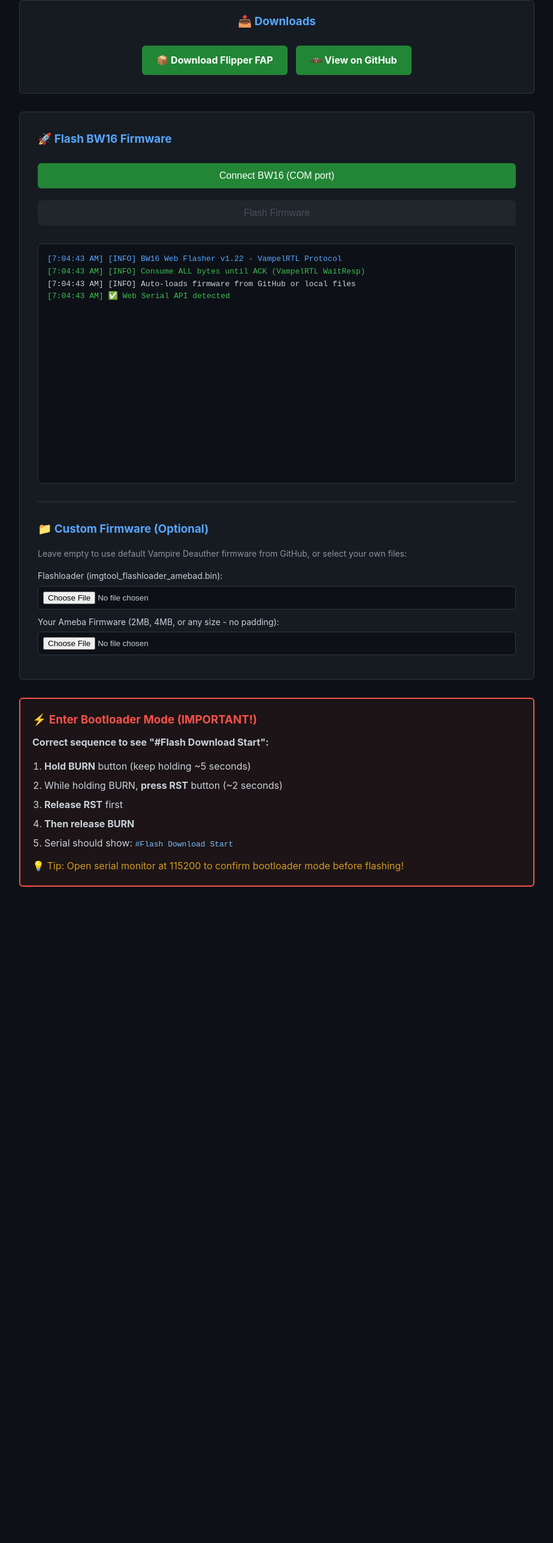
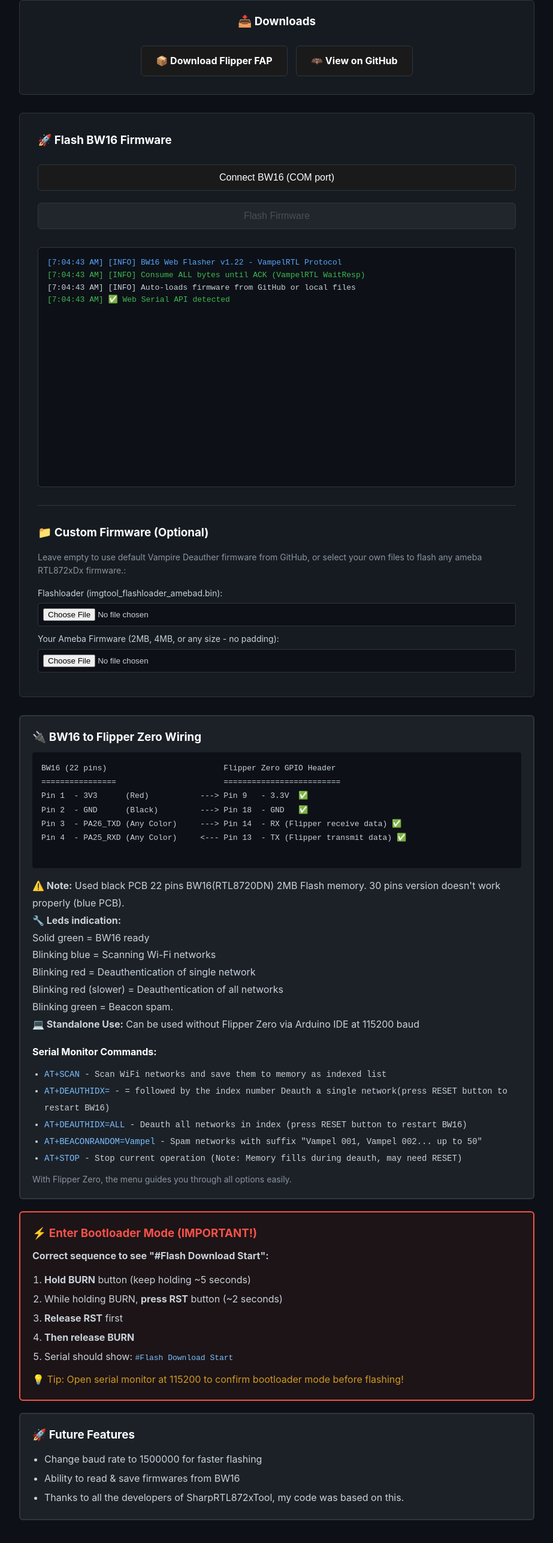
Before and after one commit to vampel/vampel.github.io, a plain HTML site: page index.html in a window 1280 px wide. Shown: the part 180-2752 px from the top of the page at 60% size, without its empty margins (178-1101 px from the left). Before the commit the page ends 1718 px from the top, so only its background shows below. Drawn offline with Linux system fonts and the light colour scheme.

Commit message:
v1.22 working black

```diff
--- a/index.html
+++ b/index.html
@@ -13,7 +13,8 @@
             line-height: 1.6;
         }
         .container { max-width: 900px; margin: 0 auto; padding: 40px 20px; }
-        h1 { font-size: 2.5em; margin-bottom: 10px; color: #58a6ff; text-align: center; }
+        h1 { font-size: 2.5em; margin-bottom: 10px; color: #ffffff; text-align: center; }
+        h3 { color: #ffffff; }
         .subtitle { text-align: center; color: #8b949e; margin-bottom: 40px; }
         .flasher-box {
             background: #161b22;
@@ -31,7 +32,7 @@
         }
         .info-box {
             background: #1c2128;
-            border: 2px solid #58a6ff;
+            border: 2px solid #30363d;
             border-radius: 6px;
             padding: 20px;
             margin-bottom: 20px;
@@ -44,7 +45,7 @@
             margin-bottom: 20px;
         }
         .warning-box h3 { color: #f85149; margin-bottom: 10px; }
-        .info-box h3 { color: #58a6ff; margin-bottom: 10px; }
+        .info-box h3 { color: #ffffff; margin-bottom: 10px; }
         .success-box h3 { color: #3fb950; margin-bottom: 10px; }
 
         .downloads-section {
@@ -56,13 +57,13 @@
             text-align: center;
         }
         .downloads-section h3 {
-            color: #58a6ff;
+            color: #ffffff;
             margin-bottom: 15px;
         }
 
         .download-link {
             display: inline-block;
-            background: #238636;
+            background: #1a1a1a;
             color: white;
             padding: 12px 24px;
             border-radius: 6px;
@@ -70,13 +71,14 @@
             margin: 10px 5px;
             transition: background 0.2s;
             font-weight: bold;
+            border: 1px solid #30363d;
         }
-        .download-link:hover { background: #2ea043; }
+        .download-link:hover { background: #2a2a2a; }
 
         button {
-            background: #238636;
+            background: #1a1a1a;
             color: white;
-            border: none;
+            border: 1px solid #30363d;
             padding: 12px 24px;
             font-size: 16px;
             border-radius: 6px;
@@ -85,7 +87,7 @@
             margin: 10px 0;
             transition: background 0.2s;
         }
-        button:hover { background: #2ea043; }
+        button:hover { background: #2a2a2a; }
         button:disabled { background: #21262d; color: #484f58; cursor: not-allowed; }
         #statusBox {
             background: #0d1117;
@@ -114,7 +116,7 @@
 <body>
     <div class="container">
         <h1>🦇 Vampire Deauther 2.4Ghz & 5Ghz</h1>
-        <p class="subtitle">1st Ameba/BW16 Web Flasher v1.22</p>
+        <p class="subtitle">Complete BW16 Web Flasher v1.22 Note: some Modems have PMF enabled (cant Deauth))</p>
 
         <div class="downloads-section">
             <h3>📥 Downloads</h3>
@@ -127,7 +129,7 @@
         </div>
 
         <div class="flasher-box">
-            <h3 style="color: #58a6ff; margin-bottom: 15px;">🚀 Flash BW16 Firmware</h3>
+            <h3 style="color: #ffffff; margin-bottom: 15px;">🚀 Flash BW16 Firmware</h3>
 
             <button id="connectBtn">Connect BW16 (COM port)</button>
             <button id="flashBtn" disabled>Flash Firmware</button>
@@ -140,9 +142,9 @@
 
             <hr style="border: none; border-top: 1px solid #30363d; margin: 30px 0;">
 
-            <h3 style="color: #58a6ff; margin-bottom: 15px;">📁 Custom Firmware (Optional)</h3>
+            <h3 style="color: #ffffff; margin-bottom: 15px;">📁 Custom Firmware (Optional)</h3>
             <p style="color: #8b949e; margin-bottom: 15px; font-size: 14px;">
-                Leave empty to use default Vampire Deauther firmware from GitHub, or select your own files:
+                Leave empty to use default Vampire Deauther firmware from GitHub, or select your own files to flash any ameba RTL872xDx firmware.:
             </p>
             <div style="margin-bottom: 10px;">
                 <label style="display: block; margin-bottom: 5px; font-size: 14px;">Flashloader (imgtool_flashloader_amebad.bin):</label>
@@ -152,6 +154,39 @@
                 <label style="display: block; margin-bottom: 5px; font-size: 14px;">Your Ameba Firmware (2MB, 4MB, or any size - no padding):</label>
                 <input type="file" id="firmwareFile" accept=".bin" style="width: 100%; padding: 8px; background: #0d1117; border: 1px solid #30363d; border-radius: 4px; color: #c9d1d9;">
             </div>
+        </div>
+
+        <div class="info-box">
+            <h3>🔌 BW16 to Flipper Zero Wiring</h3>
+            <pre style="background: #0d1117; padding: 15px; border-radius: 4px; overflow-x: auto; font-size: 13px; line-height: 1.8;">
+BW16 (22 pins)                         Flipper Zero GPIO Header
+================                       =========================
+Pin 1  - 3V3      (Red)           ---> Pin 9   - 3.3V  ✅
+Pin 2  - GND      (Black)         ---> Pin 18  - GND   ✅
+Pin 3  - PA26_TXD (Any Color)     ---> Pin 14  - RX (Flipper receive data) ✅
+Pin 4  - PA25_RXD (Any Color)     <--- Pin 13  - TX (Flipper transmit data) ✅
+            </pre>
+            <p style="margin-top: 15px; line-height: 1.8;">
+                <strong>⚠️ Note:</strong> Used black PCB 22 pins BW16(RTL8720DN) 2MB Flash memory. 30 pins version doesn't work properly (blue PCB).<br>
+                <strong>🔧 Leds indication:</strong> <br>Solid green = BW16 ready<br>
+                                            Blinking blue = Scanning Wi-Fi networks<br>
+                                            Blinking red = Deauthentication of single network<br>
+                                            Blinking red (slower) = Deauthentication of all networks<br>
+                                            Blinking green = Beacon spam.<br>
+                <strong>💻 Standalone Use:</strong> Can be used without Flipper Zero via Arduino IDE at 115200 baud
+            </p>
+
+            <h4 style="color: #ffffff; margin-top: 20px; margin-bottom: 10px;">Serial Monitor Commands:</h4>
+            <ul style="margin-left: 20px; line-height: 2; font-family: 'Courier New', monospace; font-size: 14px;">
+                <li><code style="color: #79c0ff;">AT+SCAN</code> - Scan WiFi networks and save them to memory as indexed list</li>
+                <li><code style="color: #79c0ff;">AT+DEAUTHIDX=</code> - = followed by the index number Deauth a single network(press RESET button to restart BW16)</li>
+                <li><code style="color: #79c0ff;">AT+DEAUTHIDX=ALL</code> - Deauth all networks in index (press RESET button to restart BW16)</li>
+                <li><code style="color: #79c0ff;">AT+BEACONRANDOM=Vampel</code> - Spam networks with suffix "Vampel 001, Vampel 002... up to 50"</li>
+                <li><code style="color: #79c0ff;">AT+STOP</code> - Stop current operation (Note: Memory fills during deauth, may need RESET)</li>
+            </ul>
+            <p style="margin-top: 10px; color: #8b949e; font-size: 14px;">
+                With Flipper Zero, the menu guides you through all options easily.
+            </p>
         </div>
 
         <div class="warning-box">
@@ -165,6 +200,15 @@
                 <li>Serial should show: <code style="color: #79c0ff;">#Flash Download Start</code></li>
             </ol>
             <p style="margin-top: 10px; color: #d29922;">💡 Tip: Open serial monitor at 115200 to confirm bootloader mode before flashing!</p>
+        </div>
+
+        <div class="info-box">
+            <h3>🚀 Future Features</h3>
+            <ul style="margin-left: 20px; margin-top: 10px; line-height: 2; color: #c9d1d9;">
+                <li>Change baud rate to 1500000 for faster flashing</li>
+                <li>Ability to read & save firmwares from BW16</li>
+                <li>Thanks to all the developers of SharpRTL872xTool, my code was based on this.</li>
+            </ul>
         </div>
     </div>
 
```
